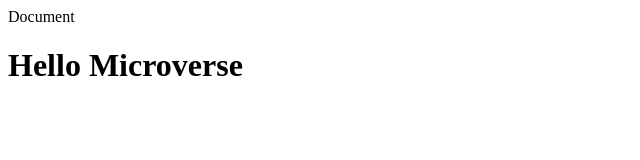
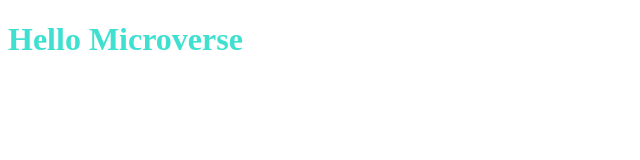
Before and after one commit to dvcorreia1984/Hello-world, a website: page index.html in a window 1280 px wide. Shown: the whole page, without its empty margins (0-640 px from the left). Drawn offline with Linux system fonts and the light colour scheme.

Commit message:
Relinked html and css file

```diff
--- a/index.html
+++ b/index.html
@@ -4,7 +4,7 @@
     <meta charset="UTF-8">
     <meta http-equiv="X-UA-Compatible" content="IE=edge">
     <meta name="viewport" content="width=device-width, initial-scale=1.0">
-    <link rel="stylesheet" href="/style.css>
+    <link rel="stylesheet" href="style.css">
     <title>Document</title>
 </head>
 <body>
```
